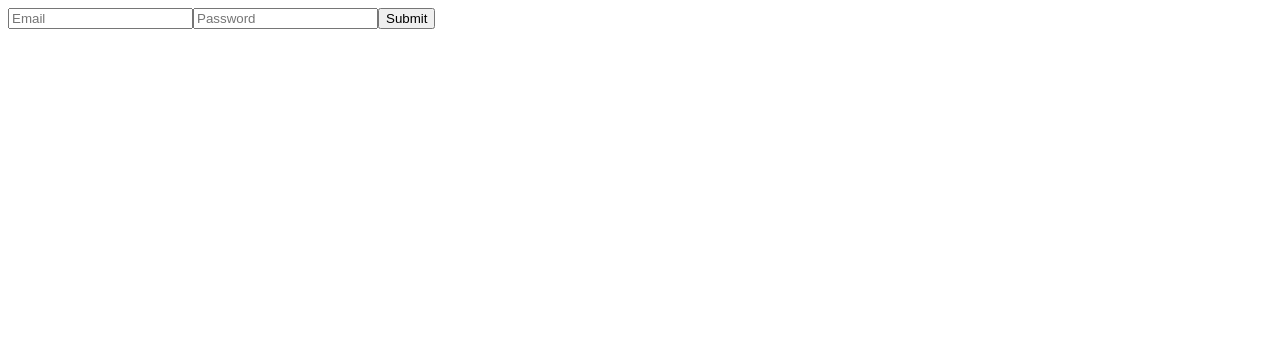
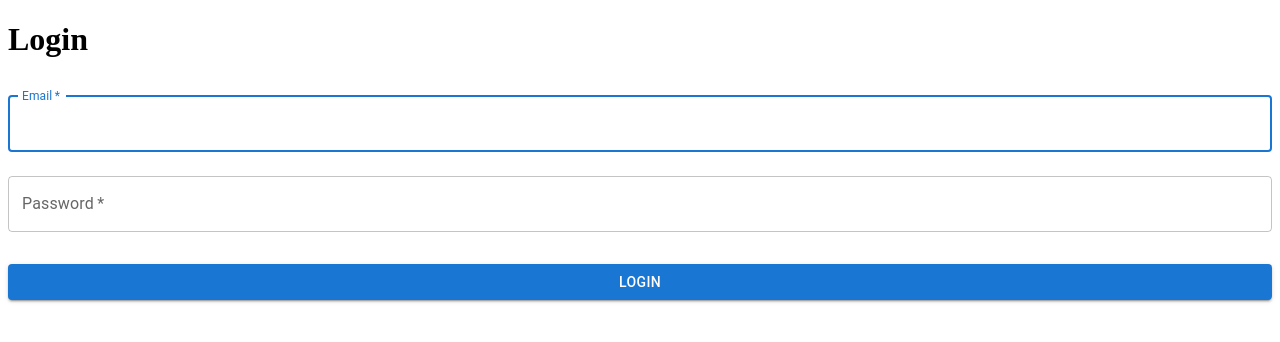
Before and after one commit to evansuslovich/Gamification, a React (Create React App) app in the folder client/: page /sign-in in a window 1280 px wide. Shown: the top 342 px of the page. Built offline with nearby package versions, Linux system fonts and the light colour scheme.

Commit message:
sign in mui refactor

```diff
--- a/client/src/features/auth/SignIn.jsx
+++ b/client/src/features/auth/SignIn.jsx
@@ -5,10 +5,14 @@ import { useLoginMutation } from "../../app/services/api/authApi";
 import { useSnackbar } from 'notistack'
 import { useNavigate } from "react-router-dom";
 
+import Box from '@mui/material/Box';
+import TextField from '@mui/material/TextField';
+import Button from '@mui/material/Button'
+
 export default function SignIn() {
 
   const [account, setAccount] = useState({});
-  const [login] = useLoginMutation();
+  const [login, {isLoading}] = useLoginMutation();
   const { enqueueSnackbar } = useSnackbar()
   const dispatch = useDispatch();
   const navigate = useNavigate()
@@ -20,9 +24,47 @@ export default function SignIn() {
     setAccount(values => ({ ...values, [name]: value }))
   }
 
-  const handleSubmit = async (event) => {
-    event.preventDefault()
+  return (
+    <div className="containter">
+      <div className="row">
+        <div className="col-4 offset-4">
 
+          <h1>Login</h1>
+
+          <Box
+            component="form"
+            method="post"
+            noValidate
+          >
+            <TextField
+              margin="normal"
+              required
+              fullWidth
+              id="email"
+              label="Email"
+              name="email"
+              autoComplete="Email"
+              autoFocus
+              onChange={handleChange}
+            />
+            <TextField
+              margin="normal"
+              required
+              fullWidth
+              id="password"
+              name="password"
+              label="Password"
+              type="password"
+              autoComplete="current-password"
+              onChange={handleChange}
+            />
+
+            <Button
+              fullWidth
+              variant="contained"
+              sx={{ mt: 3, mb: 2 }}
+              disabled={isLoading}
+              onClick={async () => {
                 try {
                   const user = await login(account).unwrap();
                   dispatch(setUser(user));
@@ -30,28 +72,16 @@ export default function SignIn() {
                   navigate("/")
                   enqueueSnackbar('You are now signed in', { variant: 'success' });
                 } catch (err) {
-      console.log(err)
+                  enqueueSnackbar('Login failed', { variant: 'error' });
                 }
-  }
+              }}
+            >
+              Login
+            </Button>
 
-  return (
-    <form onSubmit={handleSubmit}>
-      <input
-        type="text"
-        name="email"
-        placeholder="Email"
-        value={account.email || ""}
-        onChange={handleChange}
-      />
-      <input
-        type="text"
-        name="password"
-        placeholder="Password"
-        value={account.password || ""}
-        onChange={handleChange}
-      />
-
-      <input type="submit" />
-    </form>
+          </Box>
+        </div>
+      </div>
+    </div>
   )
 }
```
Lines whose indentation alone changed are shown as unchanged.
